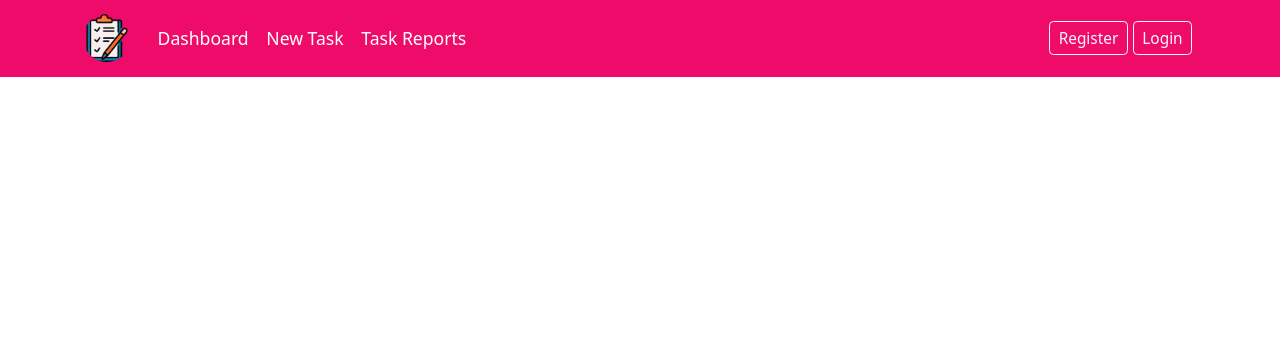
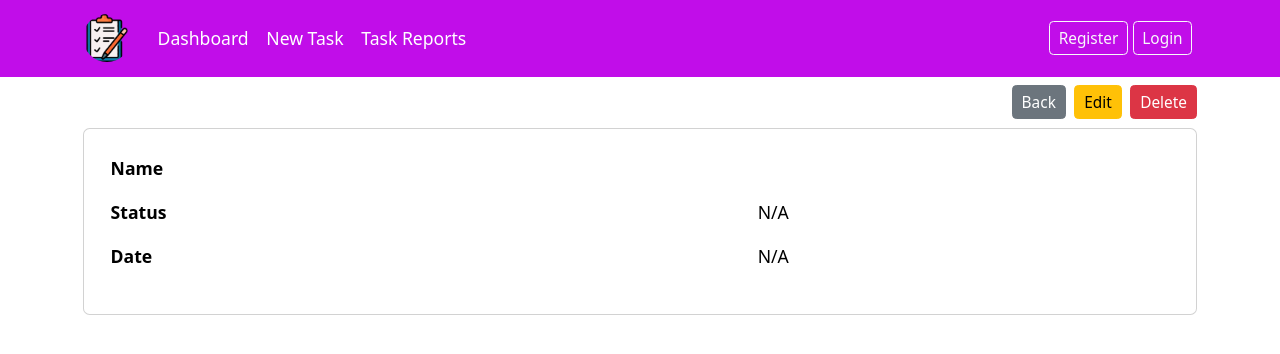
Before and after one commit to AbdullahTurgut/react-web-app, a React (Vite) app: page /view-details/1 in a window 1280 px wide. Shown: the top 354 px of the page. Built offline with nearby package versions, Linux system fonts and the light colour scheme; no server answers.

Commit message:
Completed read by task id

```diff
--- a/package.json
+++ b/package.json
@@ -11,6 +11,7 @@
   },
   "dependencies": {
     "axios": "^1.9.0",
+    "bootstrap": "^5.3.6",
     "react": "^19.1.0",
     "react-dom": "^19.1.0",
     "react-icons": "^5.5.0",
--- a/src/App.tsx
+++ b/src/App.tsx
@@ -18,7 +18,7 @@ const App = () => {
         <Route path="/login" element={<Login />} />
         <Route path="/register" element={<Register />} />
         <Route path="/new-task" element={<NewTask />} />
-        <Route path="/view-details" element={<TaskDetails />} />
+        <Route path="/view-details/:taskId" element={<TaskDetails />} />
         <Route path="/reports" element={<TaskReports />} />
       </Routes>
     </BrowserRouter>
--- a/src/components/task/TaskList.tsx
+++ b/src/components/task/TaskList.tsx
@@ -1,3 +1,4 @@
+import { Link } from "react-router-dom";
 import type { Task } from "../../model/task/Task";
 import { formatStatus } from "../../utils/CurrencyUtils";
 import { getFormatTaskDate } from "../../utils/DateUtils";
@@ -14,7 +15,11 @@ const TaskList = ({ tasks }: Props) => {
       </h5>
       <div className="card-body">
         {tasks.map((task) => (
-          <div key={task.taskId}>
+          <Link
+            key={task.taskId}
+            to={`/view-details/${task.taskId}`}
+            style={{ textDecoration: "none" }}
+          >
             <div className="d-flex justify-content-between border-bottom-1 p-3 text-dark">
               <div className="card-title m-0">
                 <h5>{task.name}</h5>
@@ -28,7 +33,7 @@ const TaskList = ({ tasks }: Props) => {
                 </span>
               </div>
             </div>
-          </div>
+          </Link>
         ))}
       </div>
     </div>
--- a/src/hooks/task/UseTasks.ts
+++ b/src/hooks/task/UseTasks.ts
@@ -14,7 +14,7 @@ const UseTasks = () => {
       })
       .catch((error) => setError(error.message))
       .finally(() => setIsLoading(false));
-  });
+  }, []);
 
   return { tasks, error, isLoading };
 };
--- /dev/null
+++ b/src/hooks/task/useTaskByTaskId.ts
@@ -0,0 +1,21 @@
+import { useEffect, useState } from "react";
+import type { Task } from "../../model/task/Task";
+import { getTaskByTaskId } from "../../services/task/task-service";
+
+const useTaskByTaskId = (taskId: string) => {
+  const [task, setTask] = useState<Task | undefined>();
+  const [errorMessage, setErrorMessage] = useState<string>("");
+  const [isLoading, setIsLoading] = useState<boolean>(false);
+
+  useEffect(() => {
+    setIsLoading(true);
+    getTaskByTaskId(taskId)
+      .then((response) => setTask(response.data))
+      .catch((error) => setErrorMessage(error.response.data.message))
+      .finally(() => setIsLoading(false));
+  }, []);
+
+  return { task, errorMessage, isLoading };
+};
+
+export default useTaskByTaskId;
--- a/src/index.css
+++ b/src/index.css
@@ -5,10 +5,10 @@ body,html {
     font-size: 1.1em;
 }
 .app-primary-color {
-    color: #ef0b6a
+    color: #c10de9
 }
 nav, .app-primary-bg-color {
-    background-color: #ef0b6a;
+    background-color: #c10de9;
 }
 
 .card-body {
--- a/src/pages/dashboard/Dashboard.tsx
+++ b/src/pages/dashboard/Dashboard.tsx
@@ -1,17 +1,27 @@
-import { useEffect } from "react";
+import { useEffect, useState } from "react";
 import TaskList from "../../components/task/TaskList";
 import UseTasks from "../../hooks/task/UseTasks";
 import DashboardStatus from "./DashboardStatus";
 
 const Dashboard = () => {
   const loggedInUser: string = "user@gmail.com";
+  const [totalStatus, setTotalStatus] = useState<number>(0);
   const { tasks, error, isLoading } = UseTasks();
 
-  function getTotalStatus(): number {
-    let i = 0;
-    tasks.map((task) => (task.status === "in_progress" ? i++ : 0));
-    return i;
-  }
+  useEffect(() => {
+    function getTotalStatus(): number {
+      let i = 0;
+      tasks.forEach((task) => {
+        if (task.status === "in_progress") {
+          i += 1;
+        }
+      });
+      return i;
+    }
+
+    const totalStatus = getTotalStatus();
+    setTotalStatus(totalStatus);
+  }, [tasks]);
 
   return (
     <div className="container">
@@ -19,7 +29,7 @@ const Dashboard = () => {
       {error && <p>{error}</p>}
       <DashboardStatus
         loggedInUser={loggedInUser}
-        totalInProgressStatus={getTotalStatus()}
+        totalInProgressStatus={totalStatus}
       />
       <hr />
       <TaskList tasks={tasks} />
--- a/src/pages/task/TaskDetails.tsx
+++ b/src/pages/task/TaskDetails.tsx
@@ -1,5 +1,45 @@
+import { Link, useParams } from "react-router-dom";
+import { formatStatus } from "../../utils/CurrencyUtils";
+import { getFormatTaskDate } from "../../utils/DateUtils";
+import useTaskByTaskId from "../../hooks/task/useTaskByTaskId";
+
 const TaskDetails = () => {
-  return <div>ViewDetails</div>;
+  const { taskId } = useParams<{ taskId: string }>();
+  const { task, errorMessage, isLoading } = useTaskByTaskId(taskId as string);
+
+  return (
+    <div className="container mt-2">
+      {isLoading && <p>Loading...</p>}
+      {errorMessage && <p className="text-danger">{errorMessage}</p>}
+      <div className="d-flex flex-row-reverse mb-2">
+        <button className="btn btn-sm btn-danger">Delete</button>
+        <button className="btn btn-sm btn-warning mx-2">Edit</button>
+        <Link className="btn btn-sm btn-secondary" to={"/"}>
+          Back
+        </Link>
+      </div>
+      <div className="card">
+        <div className="card-body p-3">
+          <table className="table table-borderless table-responsive">
+            <tbody>
+              <tr>
+                <th>Name</th>
+                <td>{task?.name}</td>
+              </tr>
+              <tr>
+                <th>Status</th>
+                <td>{task?.status ? formatStatus(task?.status) : "N/A"}</td>
+              </tr>
+              <tr>
+                <th>Date</th>
+                <td>{task?.date ? getFormatTaskDate(task?.date) : "N/A"}</td>
+              </tr>
+            </tbody>
+          </table>
+        </div>
+      </div>
+    </div>
+  );
 };
 
 export default TaskDetails;
--- a/src/services/task/task-service.ts
+++ b/src/services/task/task-service.ts
@@ -4,3 +4,7 @@ import type { Task } from "../../model/task/Task";
 export const getTasks = () => {
   return apiClient.get<Task[]>("/tasks");
 };
+
+export const getTaskByTaskId = (taskId: string) => {
+  return apiClient.get<Task>(`/tasks/${taskId}`);
+};
```
Also changed, not shown: 1 other file (tests, documents, lock files or other folders).
